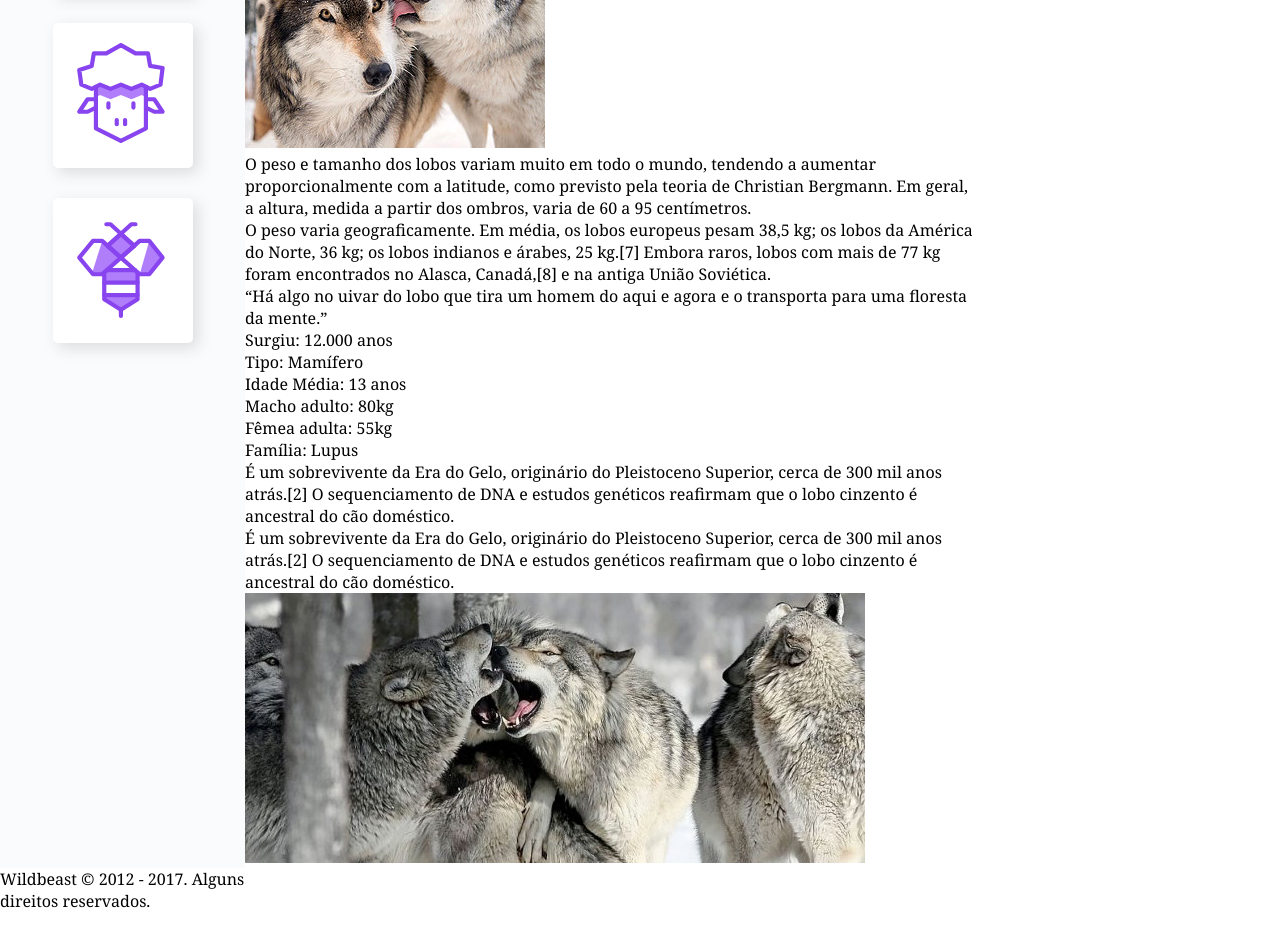
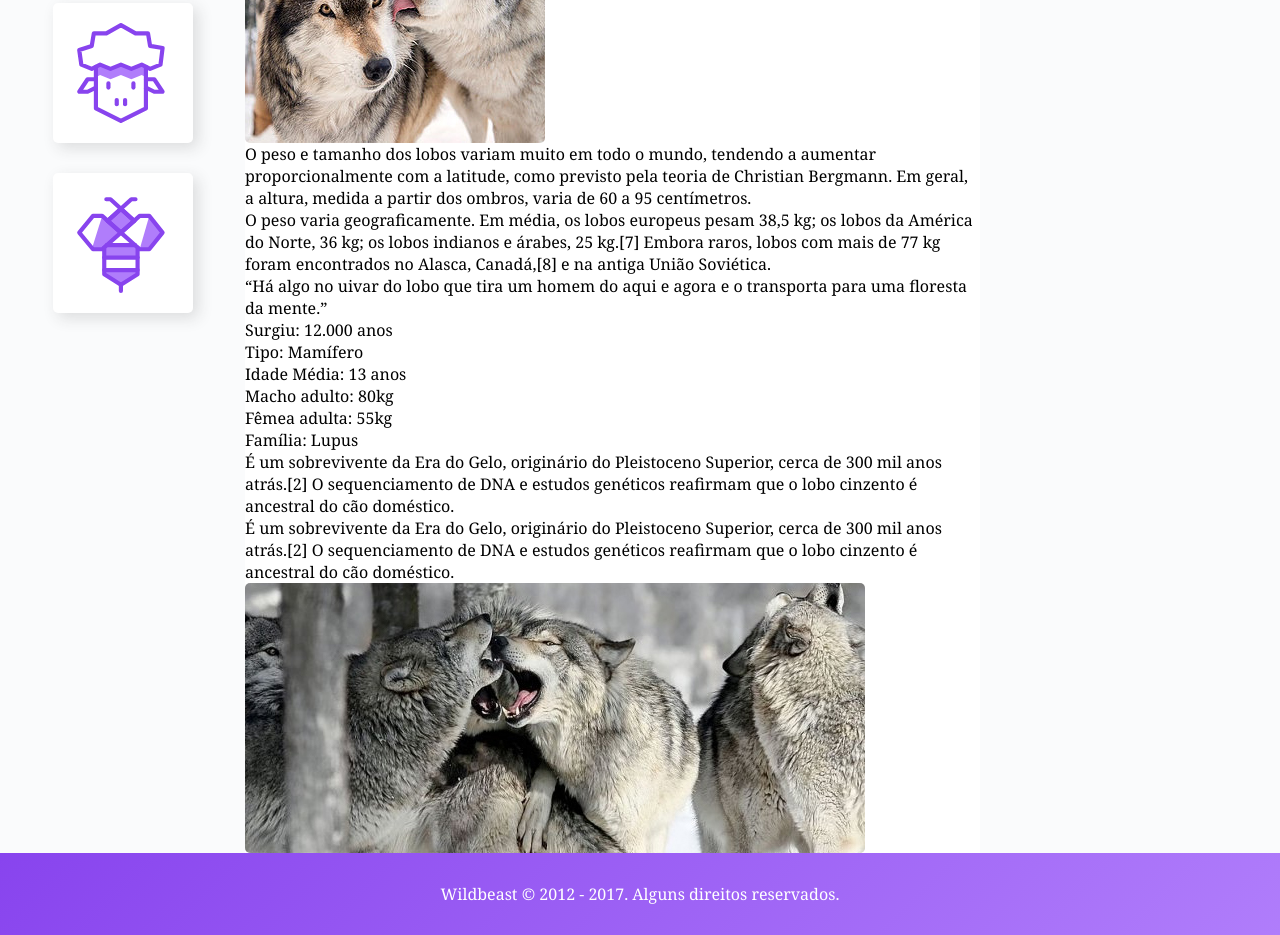
Before and after one commit to joaogalhardi/Wildbeast, a plain HTML site: page index.html in a window 1280 px wide. Shown: the part 811-1746 px from the top of the page. Before the commit the page ends 1723 px from the top, so only its background shows below. Drawn offline with Linux system fonts and the light colour scheme.

Commit message:
estilizacao do anuncio + footer

```diff
--- a/css/style.css
+++ b/css/style.css
@@ -16,7 +16,10 @@ a{
 }
 
 img{
+  margin: 0px;
+  display: block;
   max-width: 100%;
+  border-radius: 5px;
 }
 
 /* GRID GERAL */
@@ -47,7 +50,7 @@ img{
 .header nav ul{
   display: flex;
   flex-wrap: wrap;
-  gap: 0px 30px;
+  gap:30px;
 }
 
 .header nav a{
@@ -89,14 +92,32 @@ img{
   background: #b07dfb;
 }
 
+/* CONTENT */
+
 .content{
   grid-area: content;
 }
 
+/* ANUNCIOS */
+
 .anuncios{
   grid-area: anuncios;
+  background: #fafbfc;
+  display: grid;
+  align-content: start;
+  padding: 30px;
+  gap: 30px;
 }
+
+/* FOOTER */
 
 .footer{
   grid-area: footer;
+  background: linear-gradient(135deg, #8844ee, #b07dfb);
 }
+
+.footer p {
+  color: white;
+  text-align: center;
+  padding: 30px;
+}
--- a/index.html
+++ b/index.html
@@ -143,7 +143,7 @@
         </div>
       </aside>
 
-      <footer>
+      <footer class="footer">
         <p>Wildbeast © 2012 - 2017. Alguns direitos reservados.</p>
       </footer>
 
```
